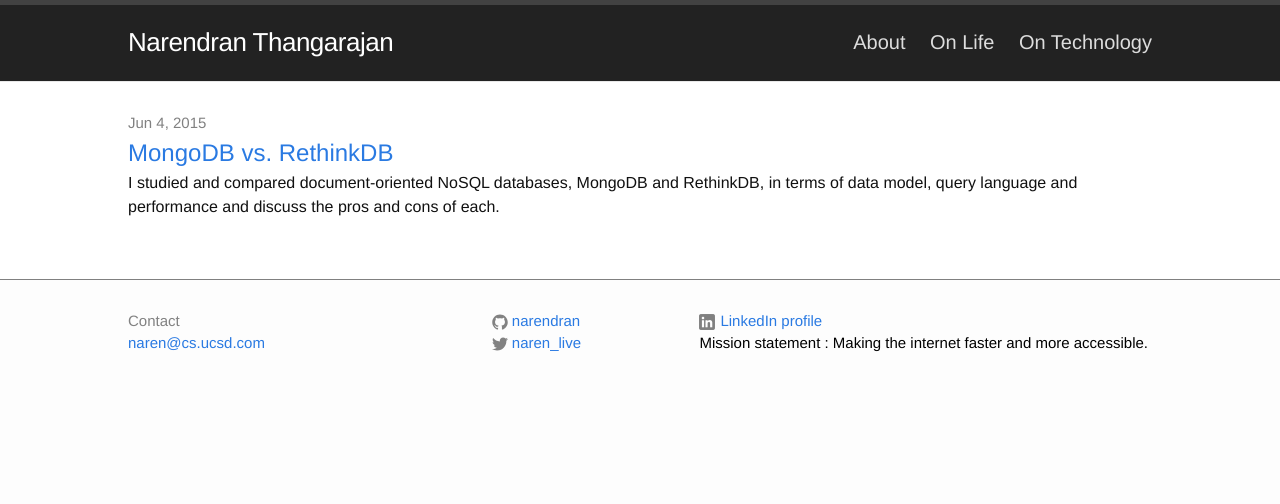
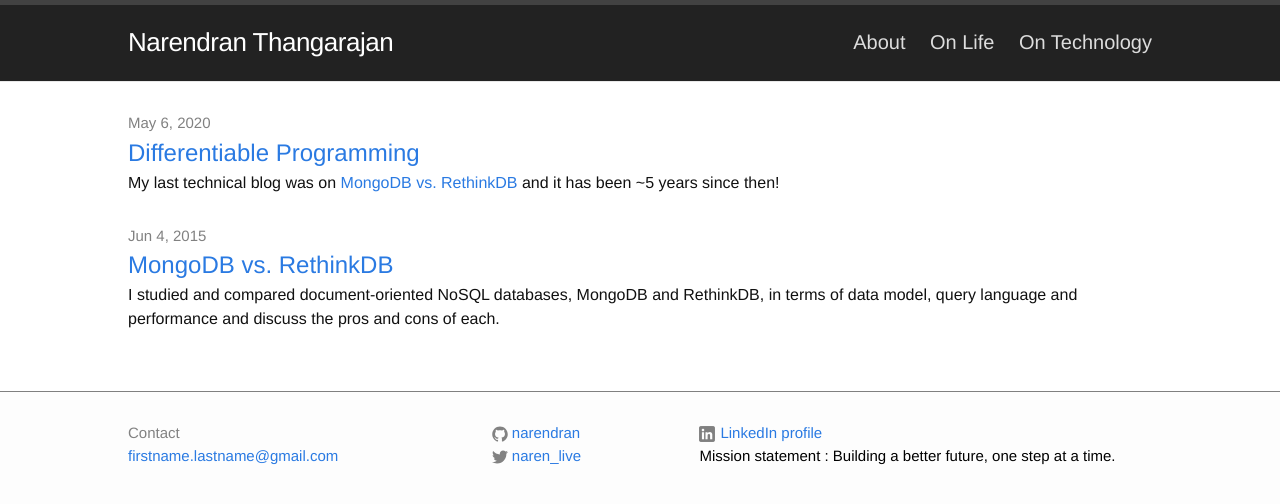
Before and after one commit to narendran/narendran.github.io, a Jekyll site: the page built from blogs.html, in a window 1280 px wide. Shown: the top 504 px of the page. Built offline with Jekyll 4.4.1, drawn with Linux system fonts in a browser that asks for light colours.

Commit message:
Adding blog post skeleton for differentiable programming

```diff
--- a/_config.yml
+++ b/_config.yml
@@ -1,8 +1,8 @@
 # Site settings
 title: Narendran Thangarajan
-email: naren@cs.ucsd.com
+email: firstname.lastname@gmail.com
 description: > # this means to ignore newlines until "baseurl:"
-  Making the internet faster and more accessible.
+  Building a better future, one step at a time.
 baseurl: "" # the subpath of your site, e.g. /blog/
 url: "http://ntvita.com" # the base hostname & protocol for your site
 twitter_username: naren_live
--- /dev/null
+++ b/_posts/2020-05-06-differentiable-programming.markdown
@@ -0,0 +1,30 @@
+---
+layout: post
+title:  "Differentiable Programming"
+date:   2020-05-06 18:00:00
+categories: programming gradients
+---
+
+My last technical blog was on [MongoDB vs. RethinkDB](https://ntvita.com/2015/06/04/mongo-vs-rethink.html) and it has been ~5 years since then!
+
+Why the gap?
+
+To reduce friction to both writing and reading this blog, I will try to keep the points concise and focus on the main takeaway.
+
+{:toc}
+
+# Differentiable Programming
+
+**Why write programs that can be differentiated?**
+
+1. Scientific Computing applications that directly use differentations.
+2. Software 2.0 systems like Neural Networks.
+3. [Thought experiment] Using differentiation as a first-class citizen in systems and applications.
+
+# In Scientific Computing
+
+# In Software 2.0
+
+# Using Differentiation as a first-class programming primitive
+
+# How to get started?
```
